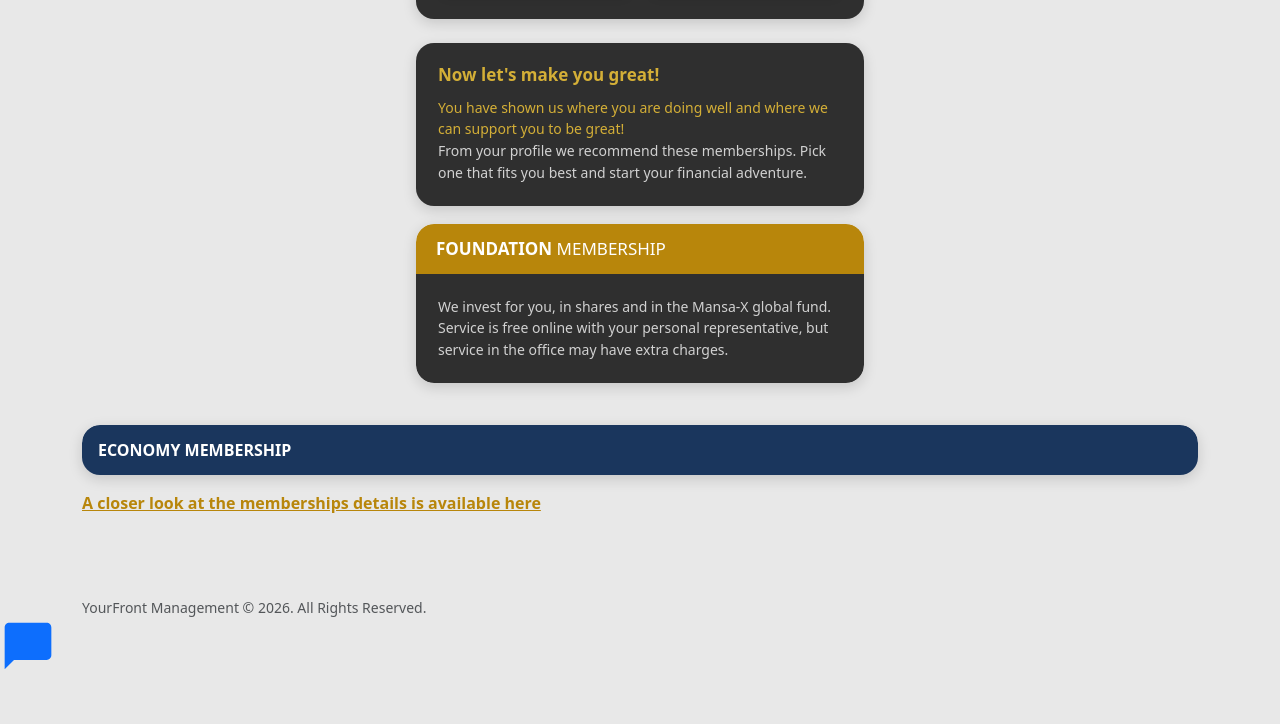
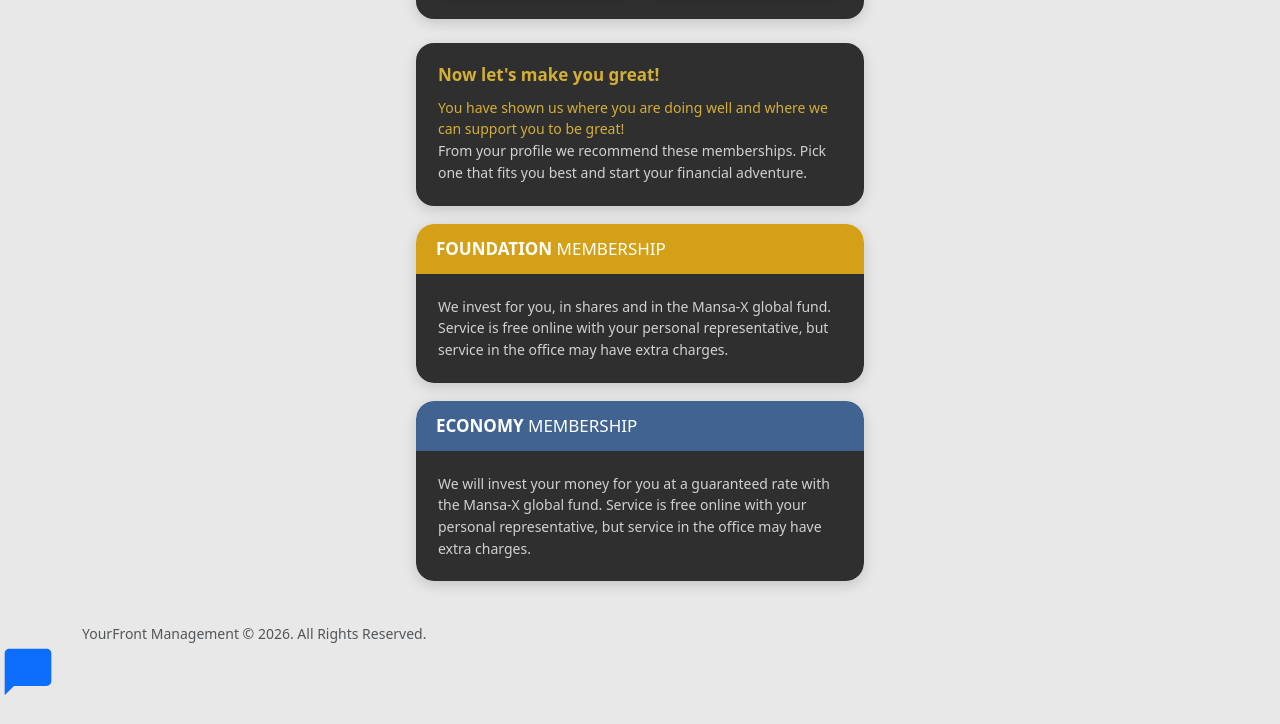
Before and after one commit to ndundastevn/Frontend-Submission, a plain HTML site: page index.html in a window 1280 px wide. Shown: the part 517-1241 px from the top of the page. Before the commit the page ends 1215 px from the top, so only its background shows below. Drawn offline with nearby package versions, Linux system fonts and the light colour scheme.

Commit message:
add custom css sytle to match design for Economy Membership block section

```diff
--- a/css/style.css
+++ b/css/style.css
@@ -8,9 +8,9 @@
   --header-card-border: #D4AF37;
   --section-bg: #e8e8e8;
   --card-border: #a8a8a8;
-  --foundation-gold: #b8860b;
-  --foundation-gold-hover: #9a7209;
-  --economy-blue: #1a365d;
+  --foundation-gold: #D4A017;
+  --foundation-gold-hover: #E0A800;
+  --economy-blue: #416392;
   --economy-blue-hover: #2c5282;
   --membership-body-bg: #d4d4d4;
   --membership-details-link: #b8860b;
@@ -30,6 +30,10 @@
 body {
   color: var(--text-dark);
   background-color: var(--section-bg);
+}
+
+.app-container {
+  background-color: red;
 }
 
 /* -------------------------------------------------------------------------
@@ -126,7 +130,6 @@ body {
   color: var(--text-dark);
 }
 
-
 /* -------------------------------------------------------------------------
    Intro section
    ------------------------------------------------------------------------- */
@@ -174,7 +177,6 @@ body {
   line-height: 1.55;
   margin-bottom: 0;
 }
-
 
 /* -------------------------------------------------------------------------
    Membership section
--- a/index.html
+++ b/index.html
@@ -125,24 +125,26 @@
 
 
 
-  <!-- Membership blocks (collapsible) -->
-  <section class="membership-section py-4">
-    <div class="container">
-      <div class="membership-block mb-2">
-        <div id="economy-header" class="membership-header economy-header py-3 px-3" role="button" tabindex="0" aria-expanded="false" aria-controls="economy-content">
-          <span class="fw-bold text-uppercase">Economy Membership</span>
-        </div>
-        <div id="economy-content" class="membership-content collapse-content">
-          <div class="membership-body py-3 px-3">
-            <p class="mb-0">We will invest your money for you at a guaranteed rate with the Mansa-X global fund. Service is free online with your personal representative, but service in the office may have extra charges.</p>
+ 	<!-- Economy Membership block -->
+    <section class="membership-section">
+      <div class="membership-wrapper">
+        <div class="membership-block" id="economy-block">
+          <div id="economy-header" class="membership-header economy-header" role="button" tabindex="0" aria-expanded="true" aria-controls="economy-content">
+            <span class="membership-header-text">
+              <span class="fw-bold">ECONOMY</span>
+              MEMBERSHIP
+            </span>
+          </div>
+          <div id="economy-content" class="membership-content collapse-content is-open">
+            <div class="membership-body">
+              <p class="membership-body-text">We will invest your money for you at a guaranteed rate with the Mansa-X global fund. Service is free online with your personal representative, but service in the office may have extra charges.</p>
+            </div>
           </div>
         </div>
       </div>
-      <p class="mt-3">
-        <a href="#" class="membership-details-link fw-semibold">A closer look at the memberships details is available here</a>
-      </p>
-    </div>
-  </section>
+    </section>
+
+
 
   <!-- Footer -->
   <footer class="footer py-4">
```
